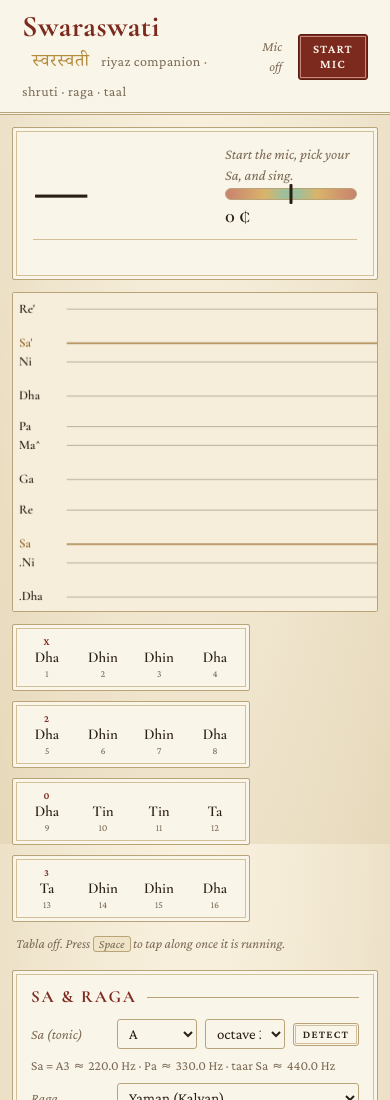
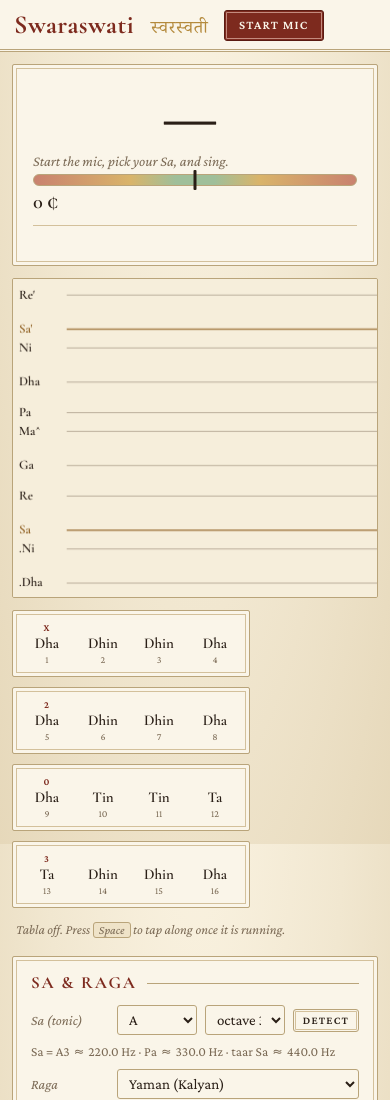
Before and after one commit to sushi-vig/swaraswati, a plain HTML site: page index.html in a window 390 px wide. Shown: the top 1100 px of the page. Drawn offline with nearby package versions, Linux system fonts and the light colour scheme.

Commit message:
Tidy the header on phone widths
Co-Authored-By: Claude Fable 5.1 <noreply@anthropic.com>

```diff
--- a/css/style.css
+++ b/css/style.css
@@ -91,3 +91,10 @@ main { display: grid; grid-template-columns: minmax(0, 1fr) 370px; gap: 16px; pa
 .report li.good { color: var(--good); } .report li.warn { color: var(--warn); } .report li.bad { color: var(--bad); }
 .good { color: var(--good); } .warn { color: var(--warn); } .bad { color: var(--bad); }
 kbd { background: var(--paper3); border: 1px solid var(--rule2); border-radius: 3px; padding: 0 5px; font-size: 12px; font-family: var(--serif); }
+@media (max-width: 600px) {
+  header { padding: 10px 14px 8px; }
+  .brand { font-size: 26px; }
+  .brand span:not(.dev), .status { display: none; }
+  .now { grid-template-columns: 1fr; }
+  .swara-big { grid-row: auto; justify-content: center; }
+}
```
